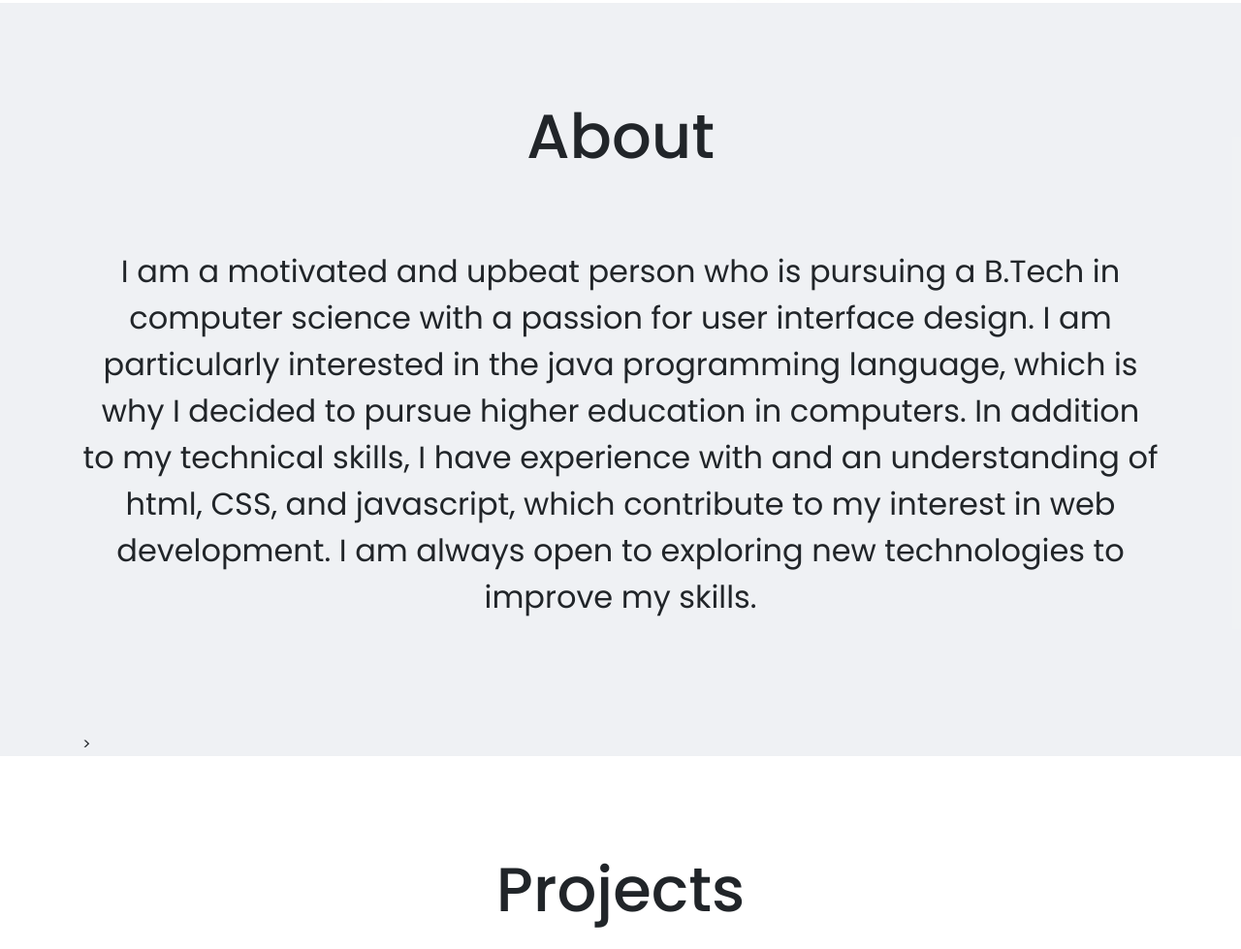
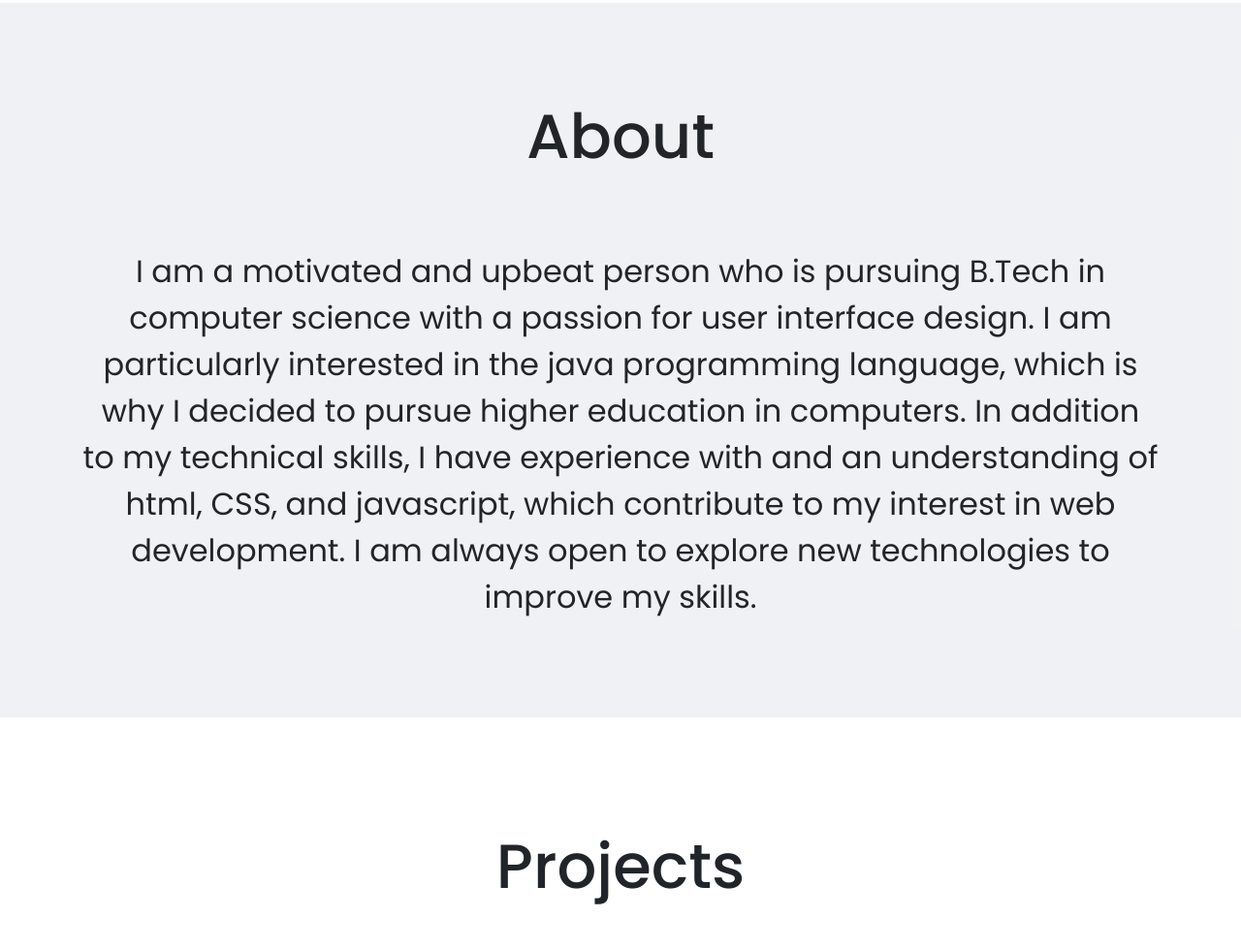
Before and after one commit to Nandita-Patel/Portfolio, a plain HTML site: page index.html in a window 1280 px wide. Shown: the part 876-1855 px from the top of the page at 97% size. Drawn offline with nearby package versions, Linux system fonts and the light colour scheme; a script that the page names is missing.

Commit message:
Update index.html

```diff
--- a/index.html
+++ b/index.html
@@ -56,7 +56,7 @@
   <div id="about">
     <div class="container">
       <h1 class="text-center aboutHeading">About </h1>
-      <p class="aboutPG text-center">I am a motivated and upbeat person who is pursuing a B.Tech in computer science with a passion for user interface design. I am particularly interested in the java programming language, which is why I decided to pursue higher education in computers. In addition to my technical skills, I have experience with and an understanding of html, CSS, and javascript, which contribute to my interest in web development. I am always open to exploring new technologies to improve my skills.</p>>
+      <p class="aboutPG text-center">I am a motivated and upbeat person who is pursuing B.Tech in computer science with a passion for user interface design. I am particularly interested in the java programming language, which is why I decided to pursue higher education in computers. In addition to my technical skills, I have experience with and an understanding of html, CSS, and javascript, which contribute to my interest in web development. I am always open to explore new technologies to improve my skills.</p>
     </div>
   </div>
   <!--Projects Section - Add your websites to the cards - You can add more as a Bootstrap Deck-->
```
